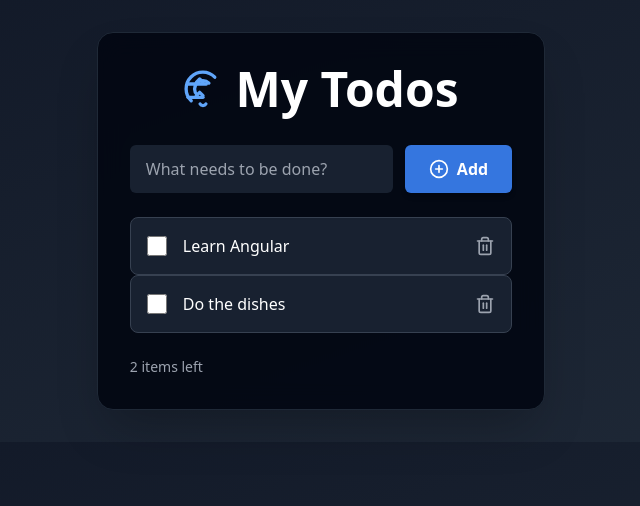
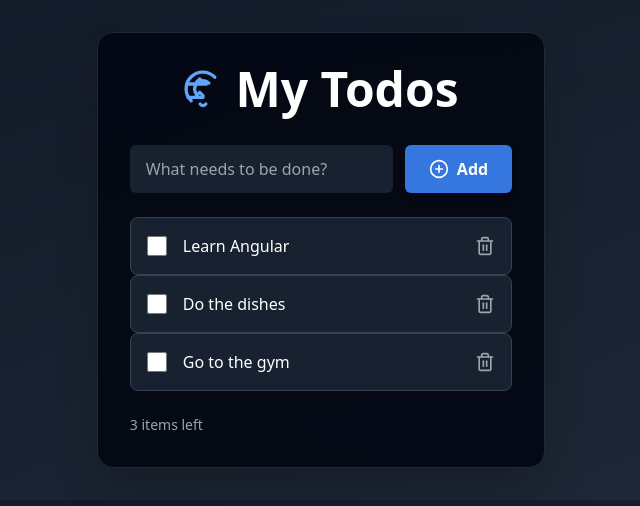
Before and after one commit to jjddeguzman/vibe-todo-list, an Angular app: page / in a window 1280 px wide. Shown: the top 506 px of the page, without its empty margins (319-959 px from the left). Built offline with nearby package versions, Linux system fonts and the light colour scheme.

Commit message:
add basic logic for adding and deleting todo item

```diff
--- a/src/app/modules/todo/pages/todo-list/todo-list.component.ts
+++ b/src/app/modules/todo/pages/todo-list/todo-list.component.ts
@@ -61,6 +61,12 @@ export class TodoListComponent implements OnInit {
         description: '',
         isCompleted: false,
       },
+      {
+        id: 2,
+        title: 'Go to the gym',
+        description: '',
+        isCompleted: false,
+      },
     ];
     let mockTodoList: Observable<ITodoItem[]> = of(mockData);
     mockTodoList.subscribe((todoLists) => {
@@ -70,6 +76,13 @@ export class TodoListComponent implements OnInit {
 
   onAddClick(): void {
     if (this.inputForm.valid) {
+      const newTodo: ITodoItem = {
+        id: this.todoLists.length,
+        title: this.whatNeedsToBeDone.value,
+        description: '',
+        isCompleted: false,
+      };
+      this.todoLists.push(newTodo);
       console.log(this.whatNeedsToBeDone.value);
       this.inputForm.reset();
     } else {
@@ -84,7 +97,7 @@ export class TodoListComponent implements OnInit {
 
   onDeleteTodo(id: number | string): void {
     console.log(id, 'deleted');
-
+    this.todoLists = this.todoLists.filter((todo) => todo.id !== id);
     // TODO create sandbox for deleting the todo item
   }
 }
```
